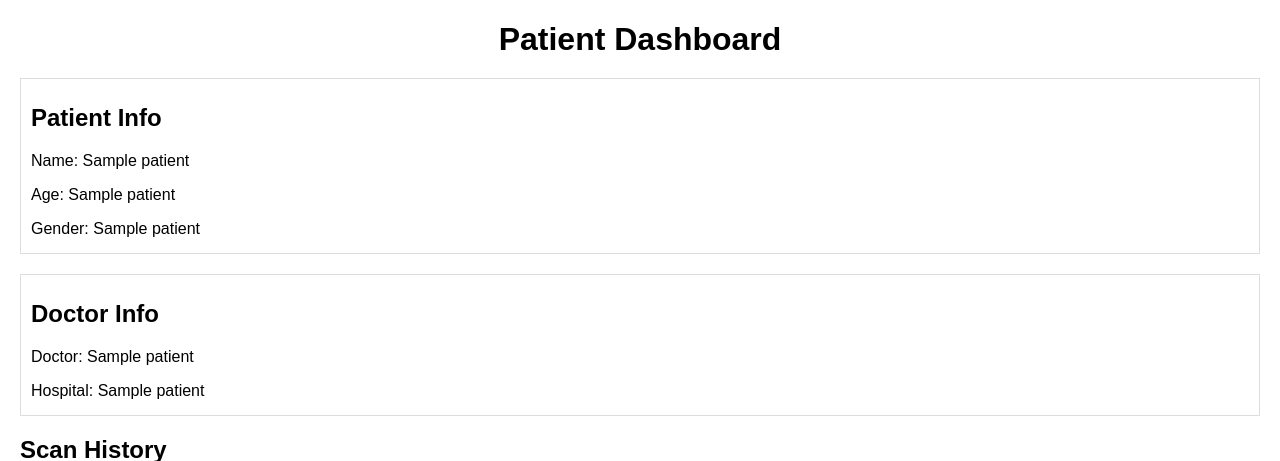
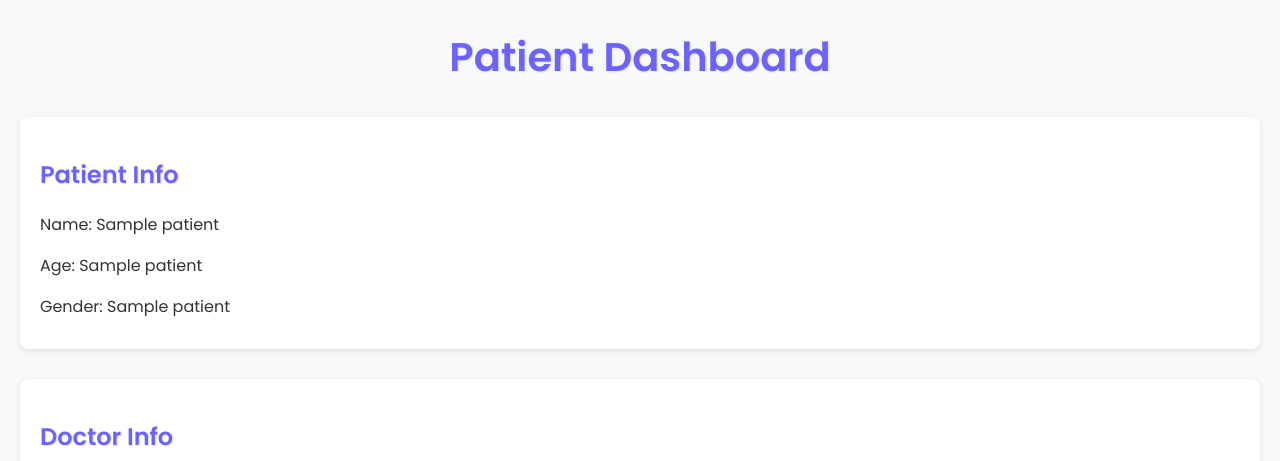
Before and after one commit to Pratz1337/Symptom_Sage, a Flask app: template templates/patient_dashboard.html in a window 1280 px wide. Shown: the top 461 px of the page. Run offline with Flask 3, Linux system fonts and the light colour scheme; the template is opened without the code that fills it: most values are stand-ins (such as "Sample title", 1, 10 or a date in 2020).

Commit message:
Update patient_dashboard.html

```diff
--- a/templates/patient_dashboard.html
+++ b/templates/patient_dashboard.html
@@ -3,59 +3,83 @@
 <head>
   <title>Patient Dashboard</title>
   <style>
+    @import url('https://fonts.googleapis.com/css2?family=Poppins:wght@400;600&display=swap');
+
     body {
-      font-family: Arial, sans-serif;
+      font-family: 'Poppins', sans-serif;
       margin: 20px;
+      background-color: #f8f9fa;
+      color: #333;
     }
 
     h1 {
       text-align: center;
-      font-size: 2em;
-      margin-bottom: 20px;
+      font-size: 2.5em;
+      margin-bottom: 30px;
+      color: #6c63ff;
+      text-shadow: 1px 1px 2px rgba(0, 0, 0, 0.1);
     }
 
     h2 {
-      margin-top: 15px;
+      margin-top: 20px;
+      color: #6c63ff;
+      text-shadow: 1px 1px 1px rgba(0, 0, 0, 0.1);
     }
 
     .patient-info {
-      border: 1px solid #ddd;
-      padding: 10px;
-      margin-bottom: 20px;
+      background-color: #fff;
+      border-radius: 8px;
+      box-shadow: 0 2px 6px rgba(0, 0, 0, 0.1);
+      padding: 20px;
+      margin-bottom: 30px;
     }
 
     .patient-info p {
-      margin-bottom: 5px;
+      margin-bottom: 10px;
     }
 
     table {
       border-collapse: collapse;
       width: 100%;
+      box-shadow: 0 2px 6px rgba(0, 0, 0, 0.1);
+      border-radius: 8px;
+      overflow: hidden;
     }
 
     th, td {
-      padding: 8px;
+      padding: 12px 15px;
       text-align: left;
       border-bottom: 1px solid #ddd;
     }
 
     th {
-      background-color: #f2f2f2;
+      background-color: #6c63ff;
+      color: #fff;
+      text-shadow: 1px 1px 1px rgba(0, 0, 0, 0.1);
     }
-    button{
-        margin-top: 10px;
-      background-color: #4CAF50;
-      color: white;
-      padding: 10px 20px;
+
+    button {
+      margin-top: 10px;
+      background-color: #6c63ff;
+      color: #fff;
+      padding: 12px 24px;
       border: none;
-      border-radius: 3px;
+      border-radius: 6px;
       cursor: pointer;
+      transition: background-color 0.3s ease;
+      box-shadow: 0 2px 6px rgba(0, 0, 0, 0.1);
     }
+
+    button:hover {
+      background-color: #5a54d6;
+    }
+
     .scan-image {
       max-width: 300px;
-    }
+      border-radius: 4px;
+      box-shadow: 0 2px 6px rgba(0, 0, 0, 0.1); }
   </style>
-   <link rel="icon" href="/static/css/image.png">
+  <link rel="icon" href="/static/css/image.png">
 </head>
 <body>
   <h1>Patient Dashboard</h1>
```
